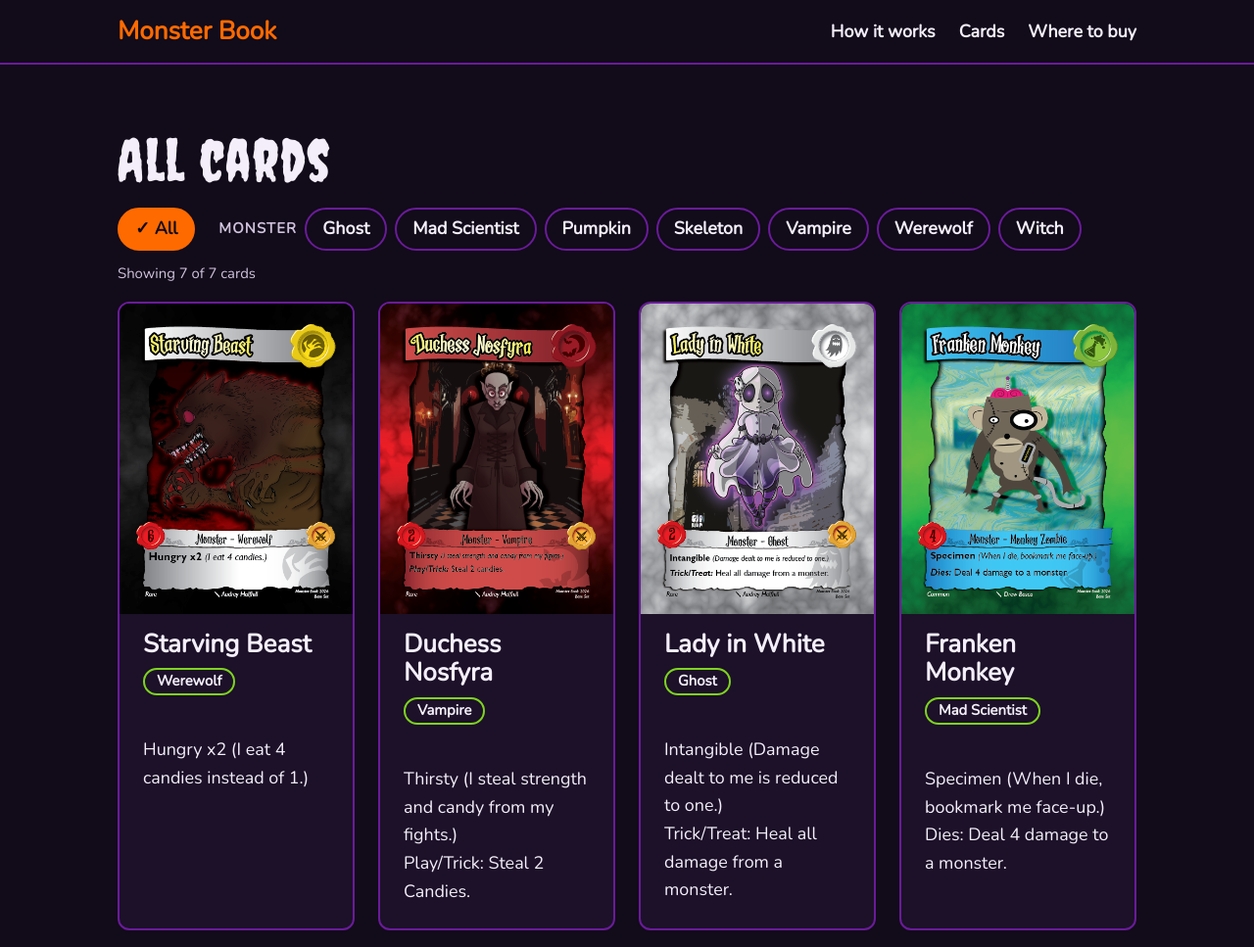
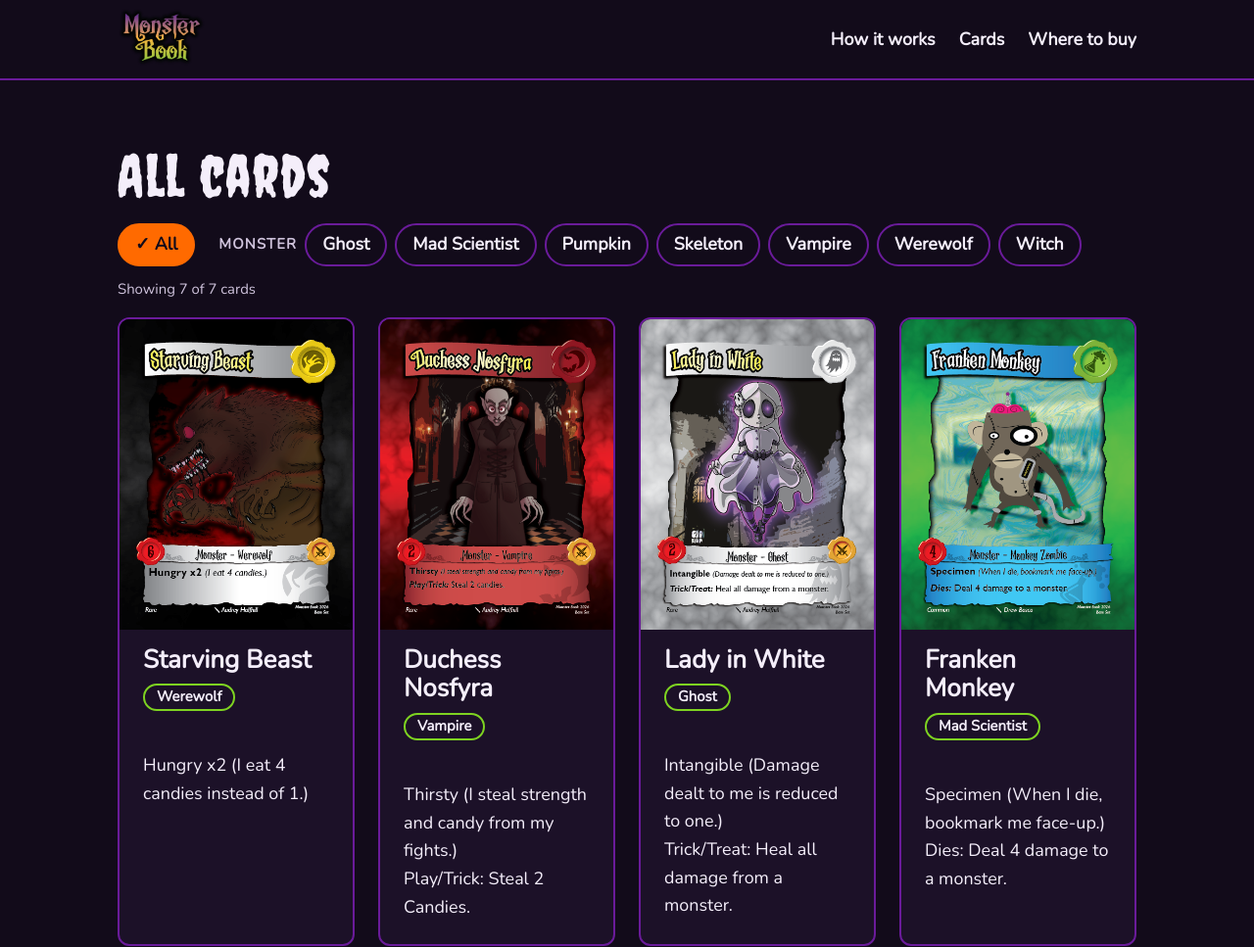
Before and after one commit to dbosco051394/website-builder-agentic, an Astro site: page /cards in a window 1280 px wide. Shown: the top 967 px of the page at 98% size. Built offline with nearby package versions, Linux system fonts and the light colour scheme; Astro itself is replaced by a stand-in of ours.

Commit message:
fix: art update

```diff
--- a/src/layouts/Layout.astro
+++ b/src/layouts/Layout.astro
@@ -28,7 +28,15 @@ const { title, description } = Astro.props;
   <body>
     <header class="site-header">
       <div class="container site-header__inner">
-        <a class="site-header__name" href="/">Monster Book</a>
+        <a class="site-header__logo" href="/">
+          <img
+            src="/assets/title.png"
+            alt="Monster Book home"
+            width="247"
+            height="176"
+            decoding="async"
+          />
+        </a>
         <nav aria-label="Main">
           <ul class="site-nav">
             <li><a href="/#how-it-works">How it works</a></li>
@@ -78,12 +86,14 @@ const { title, description } = Astro.props;
     padding-block: var(--space-2);
   }
 
-  .site-header__name {
-    font-family: var(--font-body);
-    font-weight: 800;
-    font-size: var(--text-xl);
-    color: var(--color-orange);
-    text-decoration: none;
+  .site-header__logo {
+    display: block;
+    line-height: 0;
+  }
+
+  .site-header__logo img {
+    width: auto;
+    height: 4rem; /* header = logo + padding, matches --header-height */
   }
 
   .site-nav {
--- a/src/styles/global.css
+++ b/src/styles/global.css
@@ -52,7 +52,7 @@
   /* Layout */
   --content-width: 68rem;
   --radius: 0.75rem;
-  --header-height: 4rem;
+  --header-height: 5rem;
   --tap-target: 2.75rem; /* 44px */
 }
 
```
Also changed, not shown: HOMEPAGE_COPY.md (+1 -1 lines), src/pages/index.astro (+37 -11 lines), public/assets/hero.png, public/assets/title.png (added).
